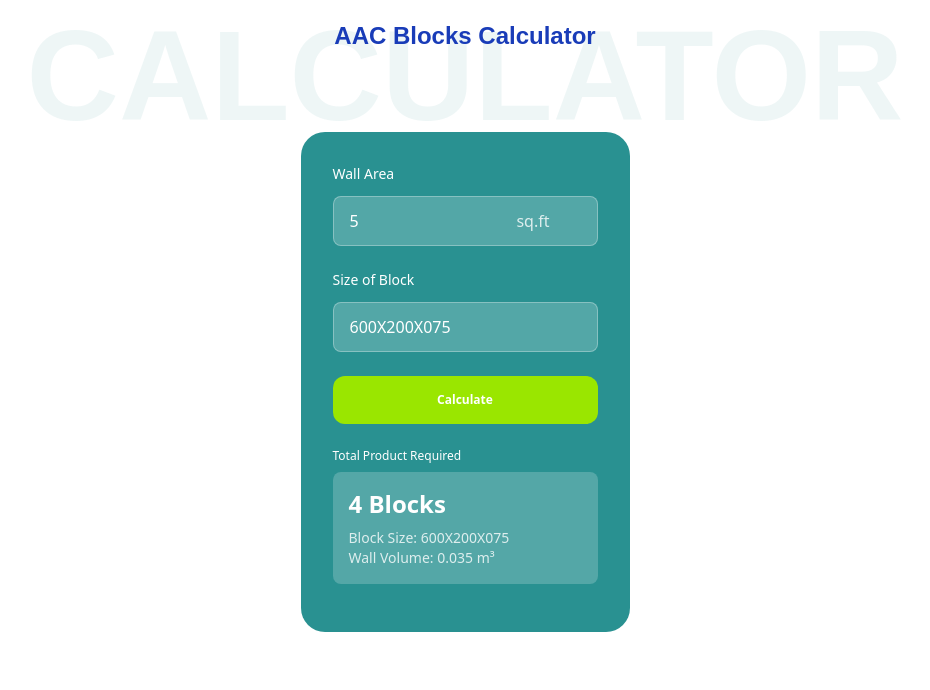
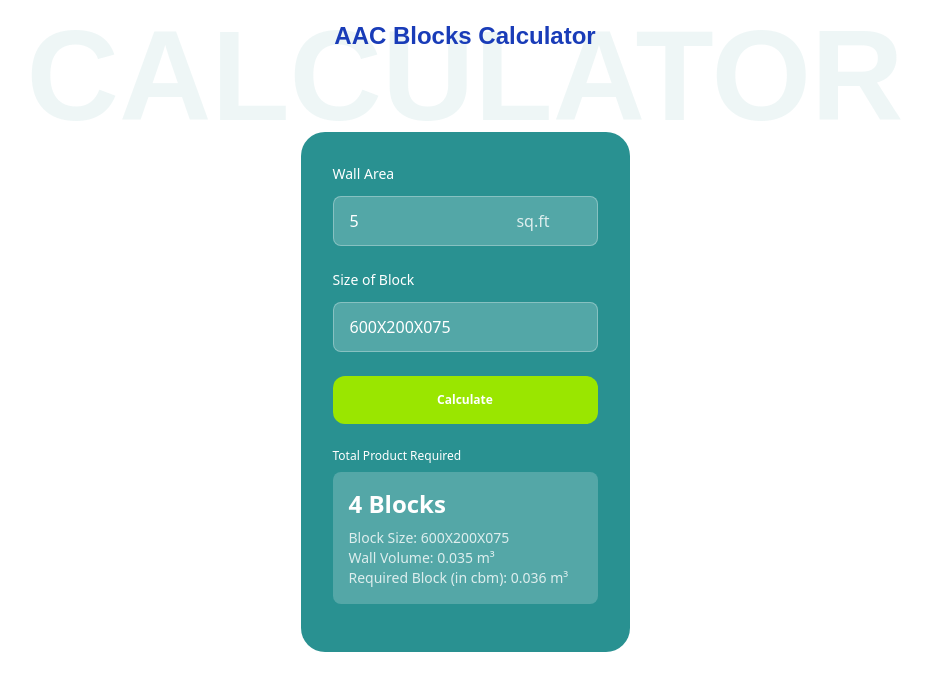
Before and after one commit to nikhildhanda04/mohoncon, a Next.js app: page /aac-block in a window 1280 px wide. Both pictures are taken after typing "5" into the empty fields and a click on the button "Calculate". Shown: the part 3755-4445 px from the top of the page, without its empty margins (175-1105 px from the left). Built offline with nearby package versions, Linux system fonts and the light colour scheme.

Commit message:
added the blocks(cbm ) in calculator

```diff
--- a/src/app/components/aac/calculator.tsx
+++ b/src/app/components/aac/calculator.tsx
@@ -5,33 +5,33 @@ import { motion } from "framer-motion";
 type BlockSize = {
   value: string;
   label: string;
-  cbm: number;
-  blocksPerCBM: number;
+  cbm: number; // volume of one block in m³
 };
 
 type Result = {
   blocksRequired: number;
   wallVolumeM3: string;
   blockSize: string;
+  requiredBlockCBM: string;
 } | null;
 
-export default function Calculator(){
+export default function Calculator() {
   const [wallArea, setWallArea] = useState<string>('');
   const [selectedSize, setSelectedSize] = useState<string>('600X200X075');
   const [result, setResult] = useState<Result>(null);
 
   const blockSizes: BlockSize[] = [
-    { value: '600X200X050', label: '600X200X050', cbm: 0.006, blocksPerCBM: 166.67 },
-    { value: '600X200X075', label: '600X200X075', cbm: 0.009, blocksPerCBM: 111.11 },
-    { value: '600X200X100', label: '600X200X100', cbm: 0.012, blocksPerCBM: 83.33 },
-    { value: '600X200X125', label: '600X200X125', cbm: 0.015, blocksPerCBM: 66.67 },
-    { value: '600X200X150', label: '600X200X150', cbm: 0.018, blocksPerCBM: 55.56 },
-    { value: '600X200X175', label: '600X200X175', cbm: 0.021, blocksPerCBM: 47.62 },
-    { value: '600X200X200', label: '600X200X200', cbm: 0.024, blocksPerCBM: 41.67 },
-    { value: '600X200X225', label: '600X200X225', cbm: 0.027, blocksPerCBM: 37.04 },
-    { value: '600X200X250', label: '600X200X250', cbm: 0.030, blocksPerCBM: 33.33 },
-    { value: '600X200X275', label: '600X200X275', cbm: 0.033, blocksPerCBM: 30.30 },
-    { value: '600X200X300', label: '600X200X300', cbm: 0.036, blocksPerCBM: 27.78 }
+    { value: '600X200X050', label: '600X200X050', cbm: 0.006 },
+    { value: '600X200X075', label: '600X200X075', cbm: 0.009 },
+    { value: '600X200X100', label: '600X200X100', cbm: 0.012 },
+    { value: '600X200X125', label: '600X200X125', cbm: 0.015 },
+    { value: '600X200X150', label: '600X200X150', cbm: 0.018 },
+    { value: '600X200X175', label: '600X200X175', cbm: 0.021 },
+    { value: '600X200X200', label: '600X200X200', cbm: 0.024 },
+    { value: '600X200X225', label: '600X200X225', cbm: 0.027 },
+    { value: '600X200X250', label: '600X200X250', cbm: 0.030 },
+    { value: '600X200X275', label: '600X200X275', cbm: 0.033 },
+    { value: '600X200X300', label: '600X200X300', cbm: 0.036 }
   ];
 
   const calculateBlocks = () => {
@@ -48,29 +48,33 @@ export default function Calculator(){
     // Convert wall area from sq.ft to sq.m (1 sq.ft = 0.092903 sq.m)
     const wallAreaM2 = wallAreaValue * 0.092903;
 
-    // Calculate wall thickness in meters
-    const thickness = parseInt(selectedSize.split('X')[2]) / 1000; // Convert mm to m
+    // Calculate wall thickness in meters from block size (third part, in mm)
+    const thickness = parseInt(selectedSize.split('X')[2]) / 1000; // mm to m
 
-    // Calculate volume of wall
+    // Calculate wall volume in m³
     const wallVolume = wallAreaM2 * thickness;
 
-    // Calculate number of blocks required
-    const blocksRequired = Math.ceil(wallVolume * selectedBlock.blocksPerCBM);
+    // Calculate number of blocks required (wall volume / block volume)
+    const blocksRequired = Math.ceil(wallVolume / selectedBlock.cbm);
+
+    // Calculate required block volume in cbm
+    const requiredBlockCBM = (blocksRequired * selectedBlock.cbm).toFixed(3);
 
     setResult({
       blocksRequired: blocksRequired,
       wallVolumeM3: wallVolume.toFixed(3),
-      blockSize: selectedBlock.label
+      blockSize: selectedBlock.label,
+      requiredBlockCBM: requiredBlockCBM
     });
   };
 
-
-    return(
-     <motion.div
-     initial = {{ y:50, opacity:0, filter:'blur(10px)'}}
-            whileInView = {{ y:0, opacity:1, filter:'blur(0px)'}}
-            transition = {{ duration:0.7, delay:0.3}}
-     className="bg-primary rounded-3xl p-8 md:w-md mt-20 text-white">
+  return (
+    <motion.div
+      initial={{ y: 50, opacity: 0, filter: 'blur(10px)' }}
+      whileInView={{ y: 0, opacity: 1, filter: 'blur(0px)' }}
+      transition={{ duration: 0.7, delay: 0.3 }}
+      className="bg-primary rounded-3xl p-8 md:w-md mt-20 text-white"
+    >
       {/* Wall Area Input */}
       <div className="mb-6">
         <label className="block text-sm md:text-lg font-medium mb-3">
@@ -111,7 +115,7 @@ export default function Calculator(){
       {/* Calculate Button */}
       <button
         onClick={calculateBlocks}
-        className="w-full bg-lime-400 hover:bg-lime-500 text-white  font-semibold text-xs md:text-base py-4 rounded-xl transition-colors duration-200 mb-6"
+        className="w-full bg-lime-400 hover:bg-lime-500 text-white font-semibold text-xs md:text-base py-4 rounded-xl transition-colors duration-200 mb-6"
       >
         Calculate
       </button>
@@ -132,6 +136,9 @@ export default function Calculator(){
             <div className="text-sm text-white/80">
               Wall Volume: {result.wallVolumeM3} m³
             </div>
+            <div className="text-sm text-white/80">
+              Required Block (in cbm): {result.requiredBlockCBM} m³
+            </div>
           </div>
         ) : (
           <div className="text-white/60">
@@ -140,5 +147,5 @@ export default function Calculator(){
         )}
       </div>
     </motion.div>
-    )
+  );
 }
```
